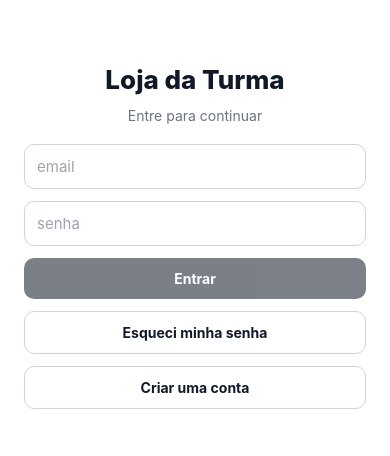
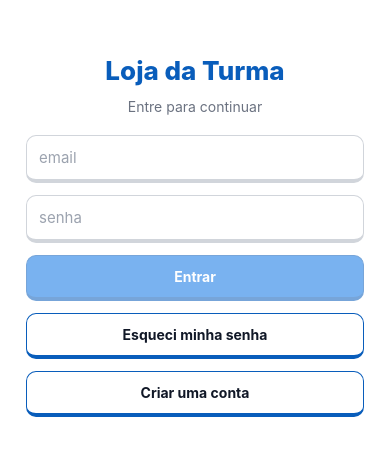
Before and after one commit to EnzoOkuizumiFiap/mockmerce-app, a React Native app: screen /Cart in a window 390 px wide. Shown: the part 186-642 px from the top of the page. Built offline with nearby package versions, Linux system fonts and the light colour scheme; no server answers.

Commit message:
feat: Estilizando o site, utilizando themes.

```diff
--- a/App.tsx
+++ b/App.tsx
@@ -61,7 +61,7 @@ function AppFlow() {
   return (
     <AppStack.Navigator>
       {/* Vitrine do Catálogo */}
-      <AppStack.Screen name="Products" component={ProductsScreen} options={{ title: 'Loja da Turma' }} />
+      <AppStack.Screen name="Products" component={ProductsScreen} options={{ title: 'Livro Aberto' }} />
 
       {/* Detalhe do Produto: título dinâmico com o nome do produto passado via params */}
       <AppStack.Screen
--- a/src/components/ui.tsx
+++ b/src/components/ui.tsx
@@ -1,4 +1,5 @@
 import { ReactNode } from 'react';
+import { theme } from '@/lib/theme';
 import {
   ActivityIndicator,
   Pressable,
@@ -138,7 +139,7 @@ export function Loading({ label = 'Carregando…' }: { label?: string }) {
   return (
     <Center>
       {/* size="large" deixa a rodinha em tamanho grande */}
-      <ActivityIndicator size="large" color="#111827" />
+      <ActivityIndicator size="large" color={theme.colors.dark} />
       <Text style={styles.muted}>{label}</Text>
     </Center>
   );
@@ -243,19 +244,25 @@ const styles = StyleSheet.create({
   errorTitle: {
     fontSize: 16,             // Tamanho da fonte
     fontWeight: '700',        // Negrito (bold)
-    color: '#b91c1c'          // Vermelho de alerta de erro
+    color: theme.colors.error          // Vermelho de alerta de erro
   },
   btn: {
-    backgroundColor: '#111827', // Preto/Cinza quase preto (estilo moderno)
+    backgroundColor: theme.colors.primary, // Azul
+    borderWidth: 1,                 // Linha de borda com espessura 1
+    borderBottomWidth: 4,             // Borda inferior mais grossa para efeito 3D
+    borderColor: theme.colors.primaryDark,          // Borda azul escuro
     paddingVertical: 12,        // Espaçamento interno em cima e embaixo
     paddingHorizontal: 16,      // Espaçamento interno nas laterais (esquerda e direita)
+    marginHorizontal: 2,        // Margem horizontal para separar de outros elementos
     borderRadius: 10,           // Cantos arredondados
     alignItems: 'center',       // Centraliza o texto no meio do botão
   },
   btnGhost: {
     backgroundColor: 'transparent', // Fundo transparente
     borderWidth: 1,                 // Linha de borda com espessura 1
-    borderColor: '#d1d5db'          // Borda cinza clara
+    borderBottomWidth: 4,             // Borda inferior mais grossa para efeito 3D
+    marginHorizontal: 2,        // Margem horizontal para separar de outros elementos
+    borderColor: theme.colors.primaryDark          // Borda azul escuro
   },
   btnDim: {
     opacity: 0.55 // Deixa o botão semitransparente (usado quando clicado ou desativado)
@@ -265,20 +272,23 @@ const styles = StyleSheet.create({
     fontWeight: '700'    // Negrito
   },
   btnTextGhost: {
-    color: '#111827'     // Texto escuro para combinar com o botão transparente
+    color: theme.colors.dark     // Texto escuro para combinar com o botão transparente
   },
   input: {
     borderWidth: 1,
-    borderColor: '#d1d5db',
+    borderBottomWidth: 4, // Borda inferior mais grossa para efeito 3D
+    borderColor: theme.colors.greyLight,
     borderRadius: 10,
+    marginHorizontal: 2,        // Margem horizontal para separar de outros elementos
     paddingHorizontal: 12,
     paddingVertical: 12,
     fontSize: 15,
-    color: '#111827',
+    color: theme.colors.dark,
   },
   badge: {
     alignSelf: 'flex-start',
     borderWidth: 1,
+    borderBottomWidth: 4,   // Borda inferior mais grossa para efeito 3D
     borderRadius: 999,
     paddingHorizontal: 10,
     paddingVertical: 3,
--- /dev/null
+++ b/src/lib/theme.ts
@@ -0,0 +1,18 @@
+export const theme = {
+  storeName: 'Livro Aberto',
+  tagline: 'Livros para todos os cantos 📖',
+  colors: {
+    primary: '#0c74e4',
+    primaryDark: '#095dbb',
+    primaryLight: '#e6f2fd',
+    secondary: '#1CF6FF',
+    secondaryLight: '#e6f2fd',
+    secondaryDark: '#0c74e4',
+    accent: '#FF9B1B',
+    dark: '#111827',
+    light: '#f9fafb',
+    greyLight: '#d1d5db',
+    greyDark: '#6b7280',
+    error: '#b91c1c',
+  },
+};
--- a/src/screens/CartScreen.tsx
+++ b/src/screens/CartScreen.tsx
@@ -59,6 +59,12 @@ export function CartScreen({ navigation }: Props) {
             <Text style={styles.hi}>
               Olá, {customer?.name}. {items.length ? '' : 'Seu carrinho está vazio.'}
             </Text>
+            {/* Botão de atalho para a tela de histórico de pedidos do cliente */}
+            <Button
+              label="Livros disponiveis"
+              variant="ghost"
+              onPress={() => navigation.navigate('Products')}
+            />
             {/* Botão de atalho para a tela de histórico de pedidos do cliente */}
             <Button
               label="Meus Pedidos"
--- a/src/screens/OrderScreen.tsx
+++ b/src/screens/OrderScreen.tsx
@@ -41,6 +41,7 @@ import { money } from '@/lib/format';
 import { Badge, Button, ErrorState, Loading } from '@/components/ui';
 import type { RootStackParamList } from '@/navigation';
 import type { ApiError, PaymentMethod } from '@/types/api';
+import { theme } from '@/lib/theme';
 
 // Props recebidas via navegação: exige route.params.id
 type Props = NativeStackScreenProps<RootStackParamList, 'Order'>;
@@ -213,31 +214,31 @@ export function OrderScreen({ route, navigation }: Props) {
 const styles = StyleSheet.create({
   container: { padding: 16, gap: 8 },
   head: { flexDirection: 'row', justifyContent: 'space-between', alignItems: 'center', marginBottom: 4 },
-  pedido: { fontSize: 18, fontWeight: '800', color: '#111827' },
+  pedido: { fontSize: 18, fontWeight: '800', color: theme.colors.primaryDark },
   row: { flexDirection: 'row', justifyContent: 'space-between', gap: 10 },
   name: { flex: 1, fontSize: 14, color: '#374151' },
-  sub: { fontSize: 14, fontWeight: '600', color: '#111827' },
+  sub: { fontSize: 14, fontWeight: '600', color: theme.colors.primaryDark },
   totalRow: { flexDirection: 'row', justifyContent: 'space-between', marginTop: 8, paddingTop: 8, borderTopWidth: 1, borderTopColor: '#f3f4f6' },
-  totalLabel: { fontSize: 16, color: '#374151' },
-  total: { fontSize: 20, fontWeight: '800', color: '#111827' },
-  ok: { fontSize: 15, fontWeight: '700', color: '#15803d', marginTop: 8 },
+  totalLabel: { fontSize: 16, color: theme.colors.primaryDark },
+  total: { fontSize: 20, fontWeight: '800', color: theme.colors.primaryDark },
+  ok: { fontSize: 15, fontWeight: '700', color: theme.colors.secondaryLight, marginTop: 8 },
   pay: { marginTop: 12, gap: 10 },
-  section: { fontSize: 13, fontWeight: '700', color: '#6b7280', textTransform: 'uppercase' },
+  section: { fontSize: 13, fontWeight: '700', color: theme.colors.dark, textTransform: 'uppercase' },
   chips: { flexDirection: 'row', flexWrap: 'wrap', gap: 8 },
   chip: {
     borderWidth: 1,
-    borderColor: '#d1d5db',
+    borderColor: theme.colors.greyLight,
     borderRadius: 999,
     paddingHorizontal: 14,
     paddingVertical: 8,
     overflow: 'hidden',
-    color: '#111827',
+    color: theme.colors.dark,
   },
-  chipActive: { borderColor: '#111827', backgroundColor: '#111827', color: '#fff' },
-  erro: { color: '#b91c1c', fontSize: 13 },
+  chipActive: { borderColor: theme.colors.greyDark, backgroundColor: theme.colors.greyDark, color: '#fff' },
+  erro: { color: theme.colors.error, fontSize: 13 },
   timeline: { marginTop: 16, gap: 4 },
   tl: { flexDirection: 'row', gap: 8 },
-  tlDot: { color: '#9ca3af' },
-  tlText: { flex: 1, fontSize: 13, color: '#374151' },
+  tlDot: { color: theme.colors.greyDark },
+  tlText: { flex: 1, fontSize: 13, color: theme.colors.greyDark },
   allOrders: { marginTop: 16, marginBottom: 24 },
 });
--- a/src/screens/OrdersScreen.tsx
+++ b/src/screens/OrdersScreen.tsx
@@ -18,6 +18,7 @@ import { money } from '@/lib/format';
 import { Badge, ErrorState, Loading } from '@/components/ui';
 import type { RootStackParamList } from '@/navigation';
 import type { ApiError } from '@/types/api';
+import { theme } from '@/lib/theme';
 
 // Props de navegação tipadas para a rota 'Orders'
 type Props = NativeStackScreenProps<RootStackParamList, 'Orders'>;
@@ -73,9 +74,9 @@ export function OrdersScreen({ navigation }: Props) {
 const styles = StyleSheet.create({
   container: { flex: 1, backgroundColor: '#fff' },
   list: { padding: 12, gap: 10 },
-  card: { backgroundColor: '#f9fafb', borderRadius: 12, padding: 12, gap: 6 },
+  card: { backgroundColor: theme.colors.primaryLight, borderRadius: 12, padding: 12, gap: 6 },
   top: { flexDirection: 'row', justifyContent: 'space-between', alignItems: 'center' },
   pedido: { fontSize: 15, fontWeight: '700', color: '#111827' },
-  sub: { fontSize: 13, color: '#6b7280' },
-  empty: { color: '#6b7280', textAlign: 'center', marginTop: 40 },
+  sub: { fontSize: 13, color: theme.colors.primaryDark },
+  empty: { color: theme.colors.greyDark, textAlign: 'center', marginTop: 40 },
 });
--- a/src/screens/ProductsScreen.tsx
+++ b/src/screens/ProductsScreen.tsx
@@ -6,6 +6,7 @@ import { money } from '@/lib/format';
 import { Button, ErrorState, Loading } from '@/components/ui';
 import type { RootStackParamList } from '@/navigation';
 import type { ApiError } from '@/types/api';
+import { theme } from '@/lib/theme';
 
 // Tipagem das propriedades de navegação da tela de Listagem de Produtos
 type Props = NativeStackScreenProps<RootStackParamList, 'Products'>;
@@ -112,18 +113,19 @@ const styles = StyleSheet.create({
   search: {
     flex: 1,
     borderWidth: 1,
-    borderColor: '#d1d5db',
+    borderBottomWidth: 4,
+    borderColor: theme.colors.greyLight,
     borderRadius: 10,
     paddingHorizontal: 12,
     paddingVertical: 10,
   },
   list: { paddingHorizontal: 12, paddingBottom: 24, gap: 10 },
-  card: { flexDirection: 'row', gap: 12, backgroundColor: '#f9fafb', borderRadius: 12, padding: 10 },
-  thumb: { width: 72, height: 72, borderRadius: 8, backgroundColor: '#e5e7eb' },
+  card: { flexDirection: 'row', gap: 12, backgroundColor: theme.colors.secondaryLight, borderRadius: 12, padding: 10 },
+  thumb: { width: 72, height: 72, borderRadius: 8, backgroundColor: theme.colors.secondaryDark },
   thumbEmpty: { alignItems: 'center', justifyContent: 'center' },
   cardBody: { flex: 1, justifyContent: 'center', gap: 2 },
-  name: { fontSize: 15, fontWeight: '600', color: '#111827' },
-  brand: { fontSize: 12, color: '#6b7280' },
-  price: { fontSize: 15, fontWeight: '700', color: '#111827', marginTop: 2 },
-  empty: { textAlign: 'center', color: '#6b7280', marginTop: 40 },
+  name: { fontSize: 15, fontWeight: '600', color: theme.colors.dark },
+  brand: { fontSize: 12, color: theme.colors.light },
+  price: { fontSize: 15, fontWeight: '700', color: theme.colors.dark, marginTop: 2 },
+  empty: { textAlign: 'center', color: theme.colors.secondaryDark, marginTop: 40 },
 });
--- a/src/screens/SignInScreen.tsx
+++ b/src/screens/SignInScreen.tsx
@@ -5,6 +5,7 @@ import { useSession } from '@/session/session';
 import { Button, TextField } from '@/components/ui';
 import type { AuthStackParamList } from '@/navigation';
 import type { ApiError } from '@/types/api';
+import { theme } from '@/lib/theme';
 
 // Tipagem das props de navegação da pilha de autenticação
 type Props = NativeStackScreenProps<AuthStackParamList, 'SignIn'>;
@@ -99,7 +100,7 @@ export function SignInScreen({ navigation }: Props) {
 const styles = StyleSheet.create({
   flex: { flex: 1, backgroundColor: '#fff' },
   container: { flex: 1, justifyContent: 'center', padding: 24, gap: 12 },
-  title: { fontSize: 26, fontWeight: '800', color: '#111827', textAlign: 'center' },
-  subtitle: { fontSize: 14, color: '#6b7280', textAlign: 'center', marginBottom: 8 },
-  erro: { color: '#b91c1c', fontSize: 13, textAlign: 'center' },
+  title: { fontSize: 26, fontWeight: '800', color: theme.colors.primaryDark, textAlign: 'center' },
+  subtitle: { fontSize: 14, color: theme.colors.greyDark, textAlign: 'center', marginBottom: 8 },
+  erro: { color: theme.colors.error, fontSize: 13, textAlign: 'center' },
 });
```
Also changed, not shown: 2 other files (tests, documents, lock files or other folders).
